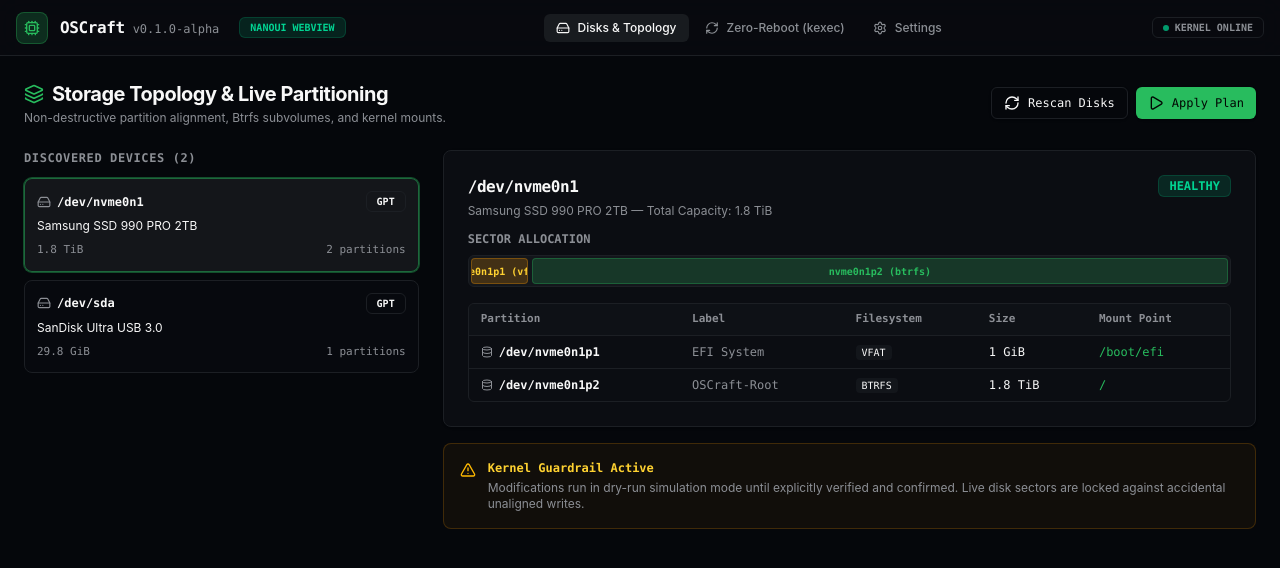
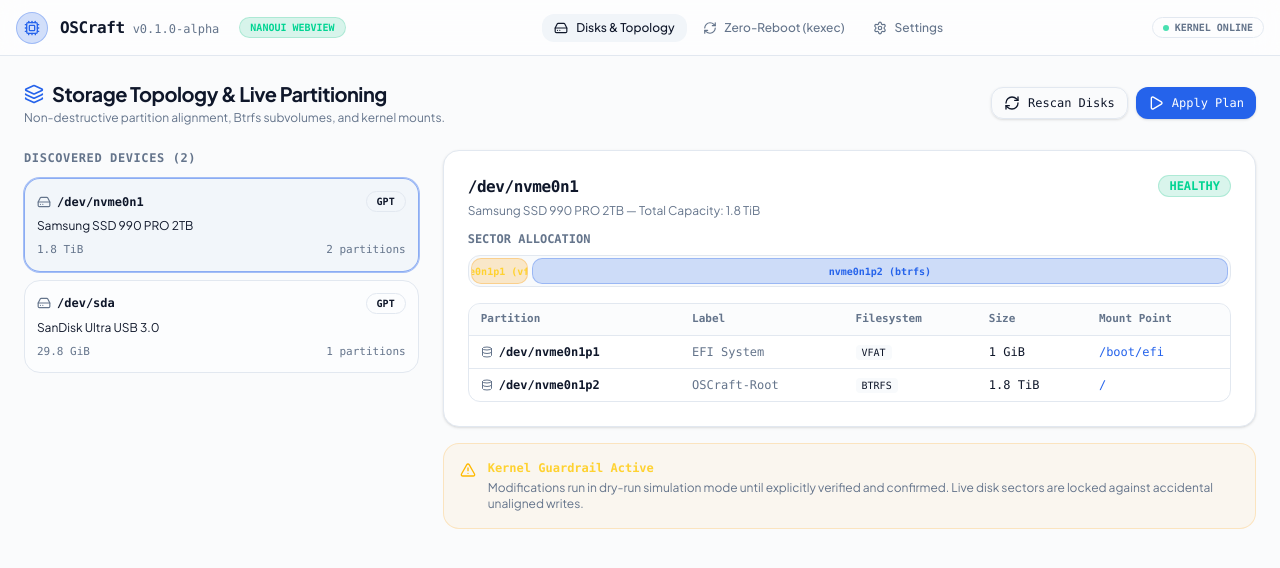
Before and after one commit to Judeadeniji/OSCraft, a React (Vite) app in the folder frontend/: page / in a window 1280 px wide. Shown: the top 568 px of the page. Built offline with nearby package versions, Linux system fonts and the light colour scheme.

Commit message:
style(frontend): configure typography, desktop themes, and hash router history

```diff
--- a/frontend/index.html
+++ b/frontend/index.html
@@ -1,9 +1,12 @@
 <!doctype html>
-<html lang="en" class="dark">
+<html lang="en">
   <head>
     <meta charset="UTF-8" />
     <meta name="viewport" content="width=device-width, initial-scale=1.0" />
-    <title>OSCraft</title>
+    <title>OSCraft — Live Storage & Kernel Manager</title>
+    <link rel="preconnect" href="https://fonts.googleapis.com">
+    <link rel="preconnect" href="https://fonts.gstatic.com" crossorigin>
+    <link href="https://fonts.googleapis.com/css2?family=Plus+Jakarta+Sans:wght@400;500;600;700;800&family=JetBrains+Mono:wght@400;500;600&display=swap" rel="stylesheet">
   </head>
   <body class="bg-background text-foreground antialiased selection:bg-primary/20">
     <div id="root"></div>
--- a/frontend/src/index.css
+++ b/frontend/src/index.css
@@ -23,40 +23,85 @@
   --color-input: var(--input);
   --color-ring: var(--ring);
 
-  --radius-sm: calc(var(--radius) - 4px);
-  --radius-md: calc(var(--radius) - 2px);
+  --radius-sm: calc(var(--radius) - 6px);
+  --radius-md: calc(var(--radius) - 4px);
   --radius-lg: var(--radius);
-  --radius-xl: calc(var(--radius) + 4px);
+  --radius-xl: calc(var(--radius) + 6px);
+  --radius-2xl: calc(var(--radius) + 12px);
+  --radius-3xl: calc(var(--radius) + 20px);
 }
 
 :root {
-  --background: oklch(0.13 0.01 260);
-  --foreground: oklch(0.98 0 0);
-  --card: oklch(0.16 0.01 260);
-  --card-foreground: oklch(0.98 0 0);
-  --popover: oklch(0.16 0.01 260);
-  --popover-foreground: oklch(0.98 0 0);
-  --primary: oklch(0.7 0.18 150);
-  --primary-foreground: oklch(0.12 0.02 150);
-  --secondary: oklch(0.22 0.01 260);
-  --secondary-foreground: oklch(0.98 0 0);
-  --muted: oklch(0.2 0.01 260);
-  --muted-foreground: oklch(0.65 0.01 260);
-  --accent: oklch(0.24 0.02 260);
-  --accent-foreground: oklch(0.98 0 0);
-  --destructive: oklch(0.55 0.22 25);
-  --destructive-foreground: oklch(0.98 0 0);
-  --border: oklch(0.24 0.01 260);
-  --input: oklch(0.24 0.01 260);
-  --ring: oklch(0.7 0.18 150);
-  --radius: 0.5rem;
+  --background: #fafbfc;
+  --foreground: #0f172a;
+  --card: #ffffff;
+  --card-foreground: #0f172a;
+  --popover: #ffffff;
+  --popover-foreground: #0f172a;
+  --primary: #2563eb;
+  --primary-foreground: #ffffff;
+  --secondary: #f1f5f9;
+  --secondary-foreground: #0f172a;
+  --muted: #f8fafc;
+  --muted-foreground: #64748b;
+  --accent: #eff6ff;
+  --accent-foreground: #1d4ed8;
+  --destructive: #ef4444;
+  --destructive-foreground: #ffffff;
+  --border: #e2e8f0;
+  --input: #e2e8f0;
+  --ring: #2563eb;
+  --radius: 1rem;
 }
 
-body {
+.dark {
+  --background: #0b0f19;
+  --foreground: #f8fafc;
+  --card: #111827;
+  --card-foreground: #f8fafc;
+  --popover: #111827;
+  --popover-foreground: #f8fafc;
+  --primary: #3b82f6;
+  --primary-foreground: #ffffff;
+  --secondary: #1f2937;
+  --secondary-foreground: #f8fafc;
+  --muted: #1e293b;
+  --muted-foreground: #94a3b8;
+  --accent: #1e3a8a;
+  --accent-foreground: #bfdbfe;
+  --destructive: #ef4444;
+  --destructive-foreground: #ffffff;
+  --border: #1f2937;
+  --input: #1f2937;
+  --ring: #3b82f6;
+}
+
+html, body, #root {
+  height: 100%;
+  width: 100%;
   margin: 0;
+  padding: 0;
+  overflow: hidden;
   background-color: var(--background);
   color: var(--foreground);
-  font-family: -apple-system, BlinkMacSystemFont, "Segoe UI", Roboto, "Helvetica Neue", Arial, sans-serif;
+  font-family: "Plus Jakarta Sans", -apple-system, BlinkMacSystemFont, "Segoe UI", Roboto, "Helvetica Neue", Arial, sans-serif;
   user-select: none;
   -webkit-font-smoothing: antialiased;
+  -moz-osx-font-smoothing: grayscale;
 }
+
+/* Precision desktop scrollbar */
+::-webkit-scrollbar {
+  width: 6px;
+  height: 6px;
+}
+::-webkit-scrollbar-track {
+  background: transparent;
+}
+::-webkit-scrollbar-thumb {
+  background: #cbd5e1;
+  border-radius: 9999px;
+}
+::-webkit-scrollbar-thumb:hover {
+  background: #94a3b8;
+}
--- a/frontend/src/main.tsx
+++ b/frontend/src/main.tsx
@@ -1,12 +1,15 @@
 import React from 'react'
 import ReactDOM from 'react-dom/client'
-import { RouterProvider, createRouter } from '@tanstack/react-router'
+import { RouterProvider, createRouter, createHashHistory } from '@tanstack/react-router'
 import { routeTree } from './routeTree.gen'
 import './index.css'
 
-// Create a new router instance
+const hashHistory = createHashHistory()
+
+// Create a new router instance with hash history for robust desktop & file:// embedding
 const router = createRouter({
   routeTree,
+  history: hashHistory,
   defaultPreload: 'intent',
 })
 
```
